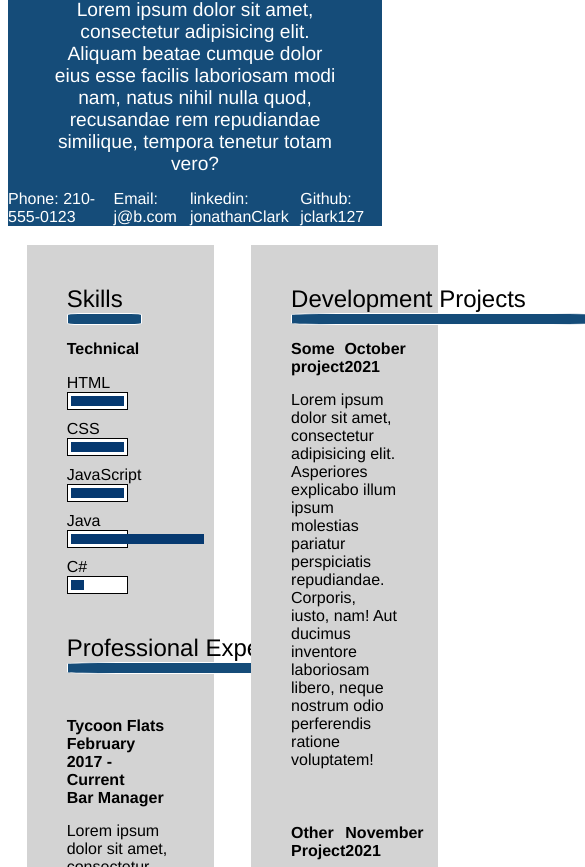
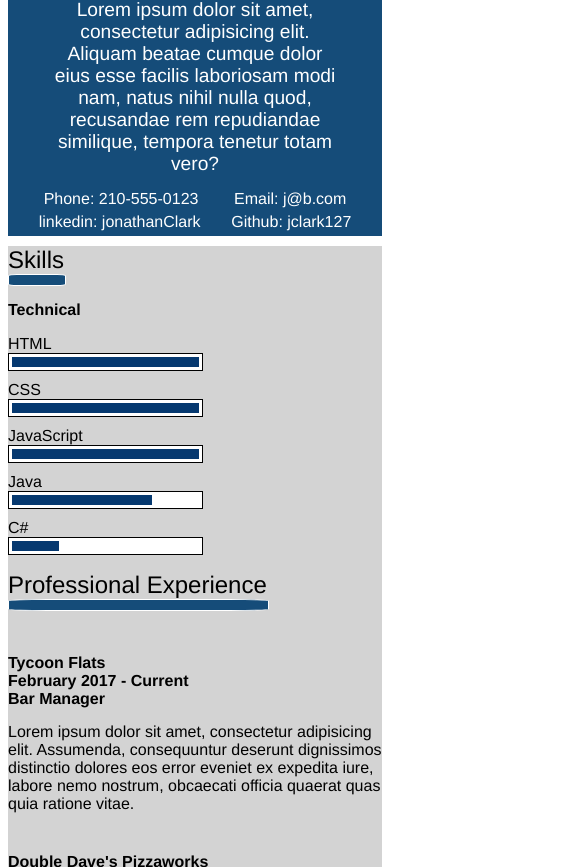
Before and after one commit to jclark127/online-resume, a plain HTML site: page index.html in a window 390 px wide. Shown: the part 233-1100 px from the top of the page, 585 px wide, since content can reach past the window. Drawn offline with Linux system fonts and the light colour scheme.

Commit message:
added support for media queries

```diff
--- a/index.html
+++ b/index.html
@@ -18,9 +18,9 @@
     </div>
     <div class="contact">
         <div class="phone">Phone: 210-555-0123</div>
-        <div class="email">Email: j@b.com</div>
-        <div class="linkedin">linkedin: jonathanClark</div>
-        <div class="github">Github: jclark127</div>
+        <div class="email"><a href="https://mail.google.com/mail/u/1/#inbox?compose=new">Email: j@b.com</a></div>
+        <div class="linkedin"><a href="https://www.linkedin.com">linkedin: jonathanClark</a></div>
+        <div class="github"><a href="https://github.com/jclark127">Github: jclark127</a></div>
     </div>
 </div>
 <div class="mainBody">
--- a/main.css
+++ b/main.css
@@ -31,7 +31,7 @@ body{
     border: solid white 1px;
     border-radius: 15%;
     height: 10px;
-    width: 130%;
+    width: 100%;
 }
 
 .name, .title, .description {
@@ -98,7 +98,7 @@ body{
 }
 
 .advanced{
-    width: 250%;
+    width: 75%;
 }
 
 .beginner{
@@ -118,3 +118,39 @@ body{
     display: flex;
     justify-content: space-between;
 }
+
+a:any-link{
+    color: white;
+    text-decoration: none;
+}
+
+a:hover{
+    color: black;
+}
+
+@media screen and (max-width: 767px) {
+    .mainBody{
+        flex-direction: column;
+        justify-content: space-evenly;
+    }
+
+    .left{
+        width: 100%;
+        margin: 10px 0;
+    }
+
+    .right{
+        width: 100%;
+        margin: 10px 0;
+    }
+
+    .bodyContainer{
+        margin: 0;
+    }
+    .contact{
+        flex-wrap: wrap;
+    }
+    .contact > *{
+        margin-bottom: 5px;
+    }
+}
```
